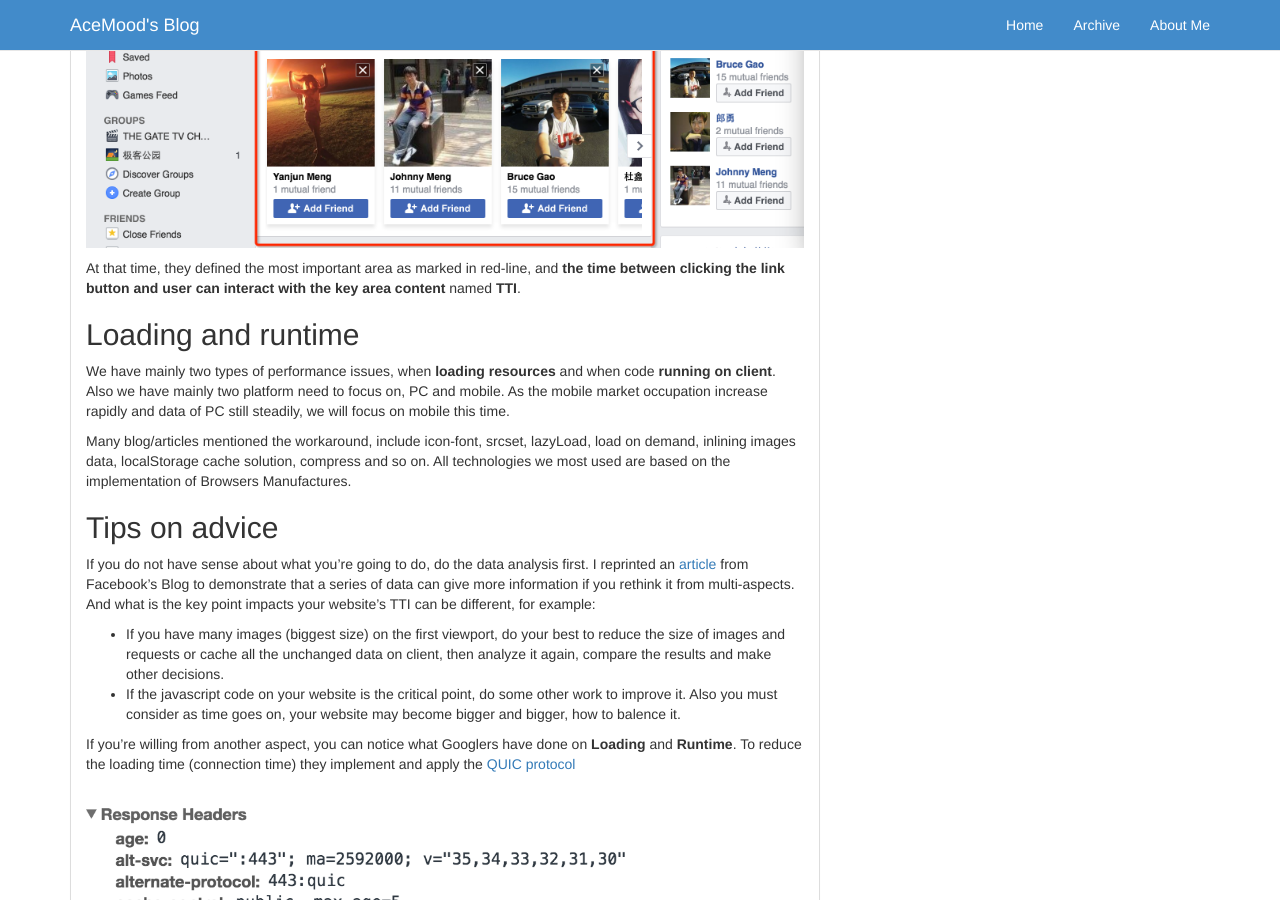
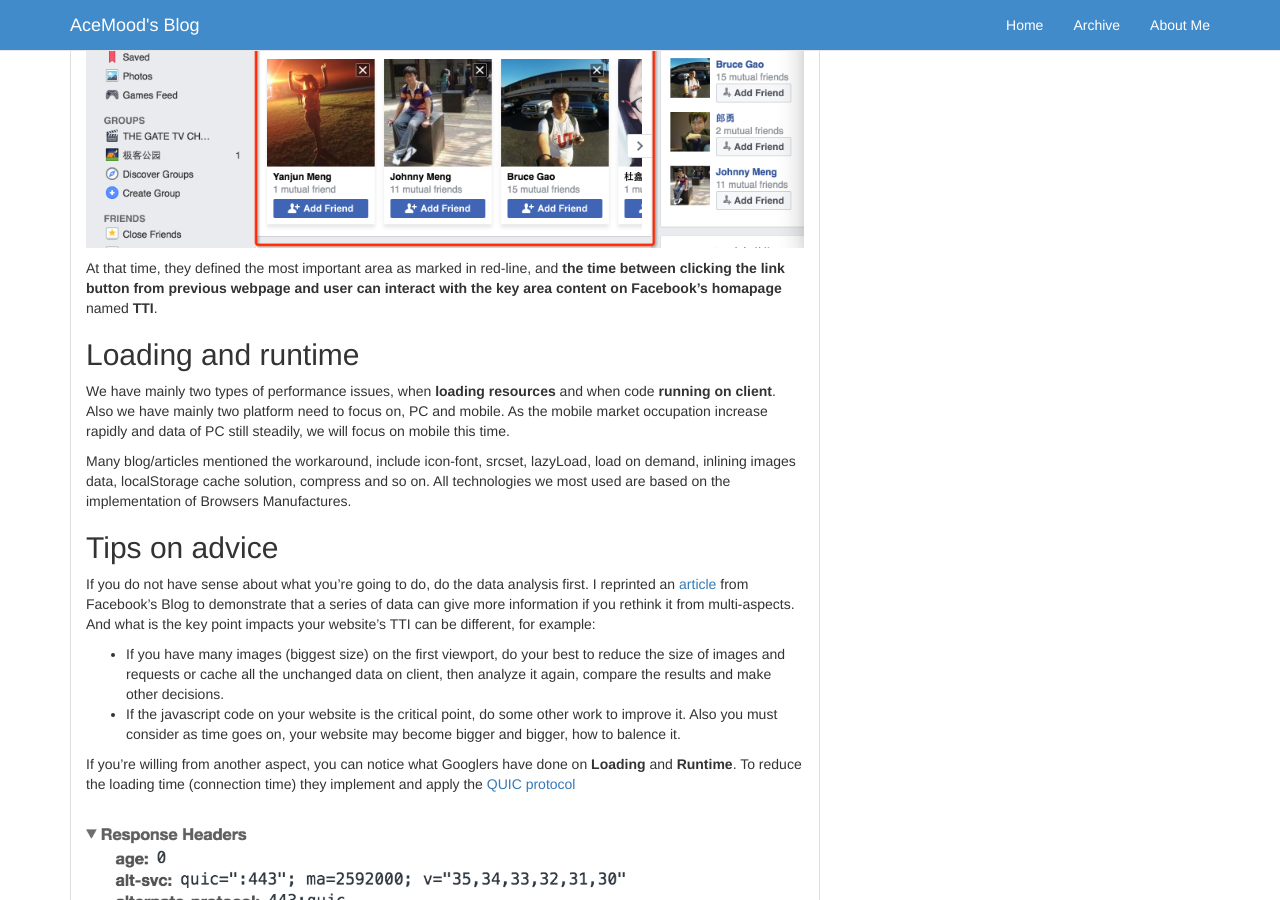
Before and after one commit to AceMood/AceMood.github.io, a Jekyll site: the page built from _posts/2016-08-01-what-am-i-talking-about-when-i-say-tti-optimization.md, in a window 1280 px wide and 900 px high, scrolled down 521 px. Built offline with Jekyll 4.4.1, drawn with Linux system fonts in a browser that asks for light colours.

Commit message:
add posts

```diff
--- a/_posts/2016-08-01-what-am-i-talking-about-when-i-say-tti-optimization.md
+++ b/_posts/2016-08-01-what-am-i-talking-about-when-i-say-tti-optimization.md
@@ -13,7 +13,7 @@
 
 <img src="/assets/images/20160801/001.png" alt="fb" style="width: 100%; height: auto;" />
 
-At that time, they defined the most important area as marked in red-line, and **the time between clicking the link button and user can interact with the key area content** named **TTI**.
+At that time, they defined the most important area as marked in red-line, and **the time between clicking the link button from previous webpage and user can interact with the key area content on Facebook's homapage** named **TTI**.
 
 ## Loading and runtime
 
```
